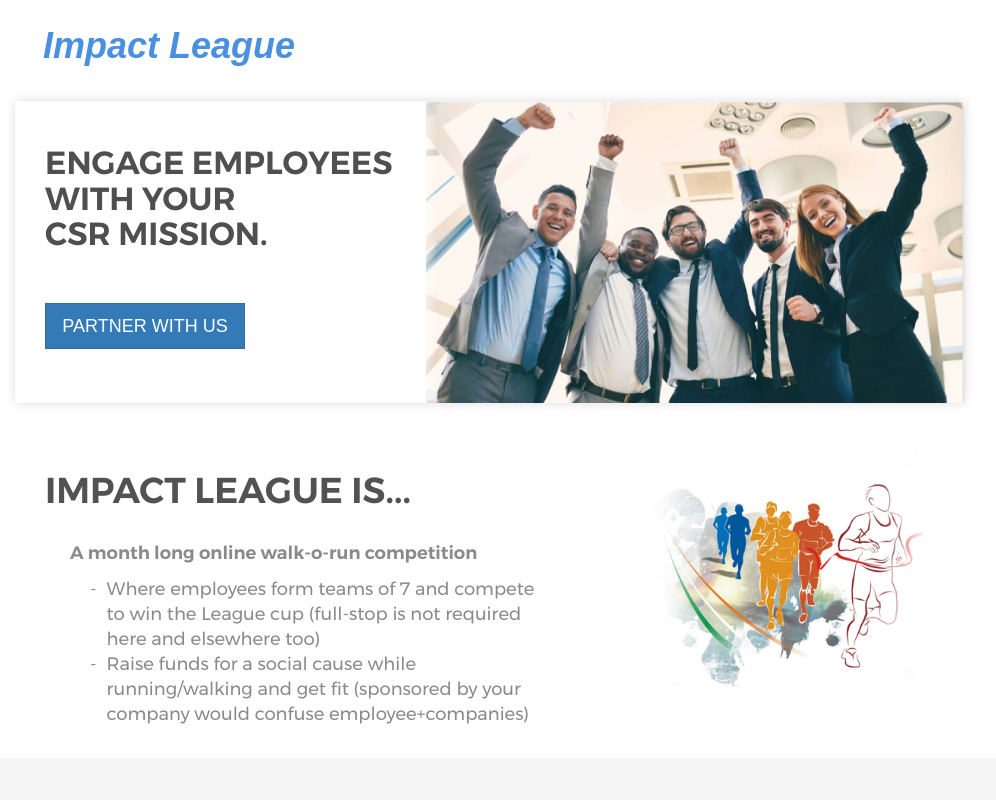
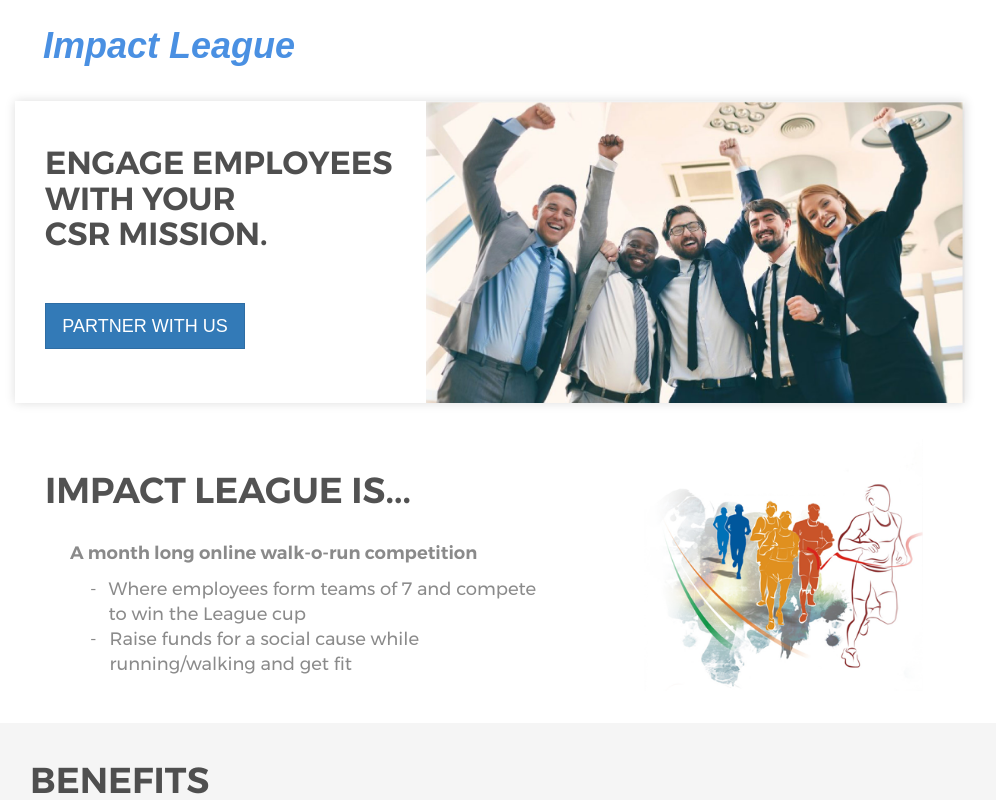
Before and after one commit to NishantKhandelwal1/impact-league, a React (Create React App) app: page / in a window 1280 px wide. Shown: the top 800 px of the page, without its empty margins (150-1146 px from the left). Built offline with nearby package versions, Linux system fonts and the light colour scheme.

Commit message:
Modify content of leaguesection

```diff
--- a/src/components/LeagueSection.js
+++ b/src/components/LeagueSection.js
@@ -11,8 +11,8 @@ export default class LeagueSection extends React.Component{
                         <h2>IMPACT LEAGUE IS...</h2>
                         <p><strong>A month long online walk-o-run competition</strong></p>
                         <ul>
-                            <li>Where employees form teams of 7 and compete to win the League cup (full-stop is not required here and elsewhere too)</li>
-                            <li>Raise funds for a social cause while running/walking and get fit (sponsored by your company would confuse employee+companies)</li>
+                            <li>Where employees form teams of 7 and compete to win the League cup</li>
+                            <li>Raise funds for a social cause while running/walking and get fit</li>
 
                         </ul>
                     </div>
```
